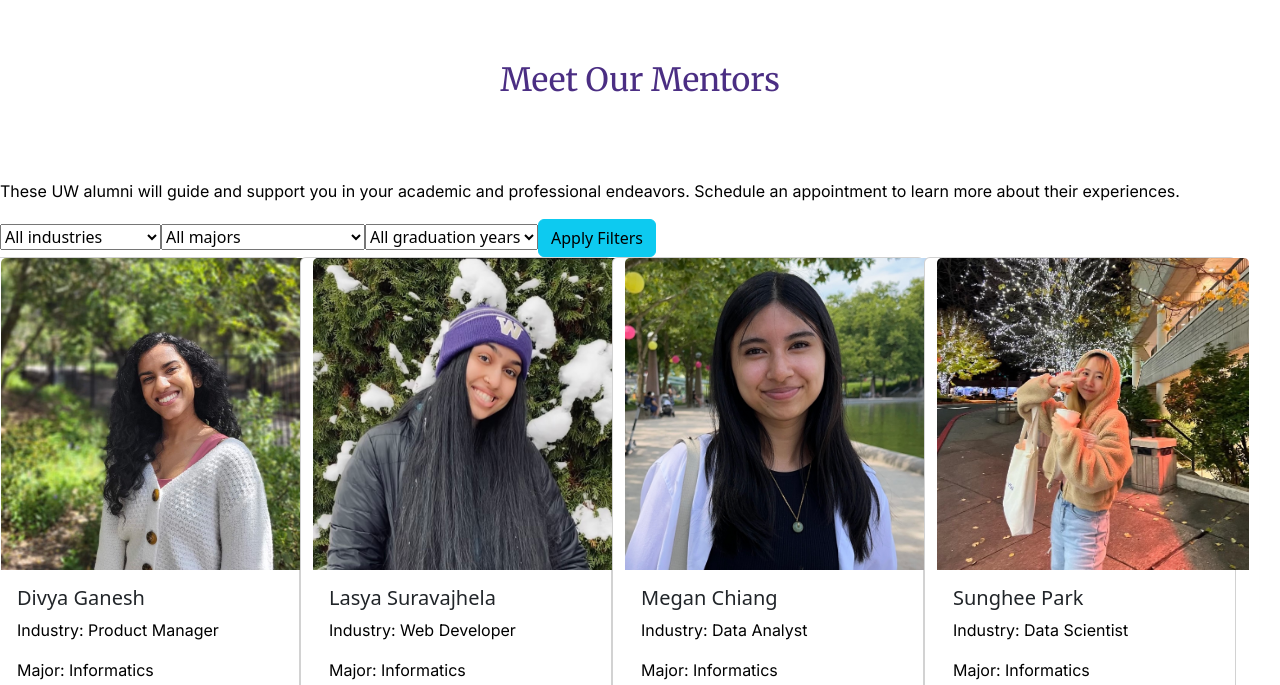
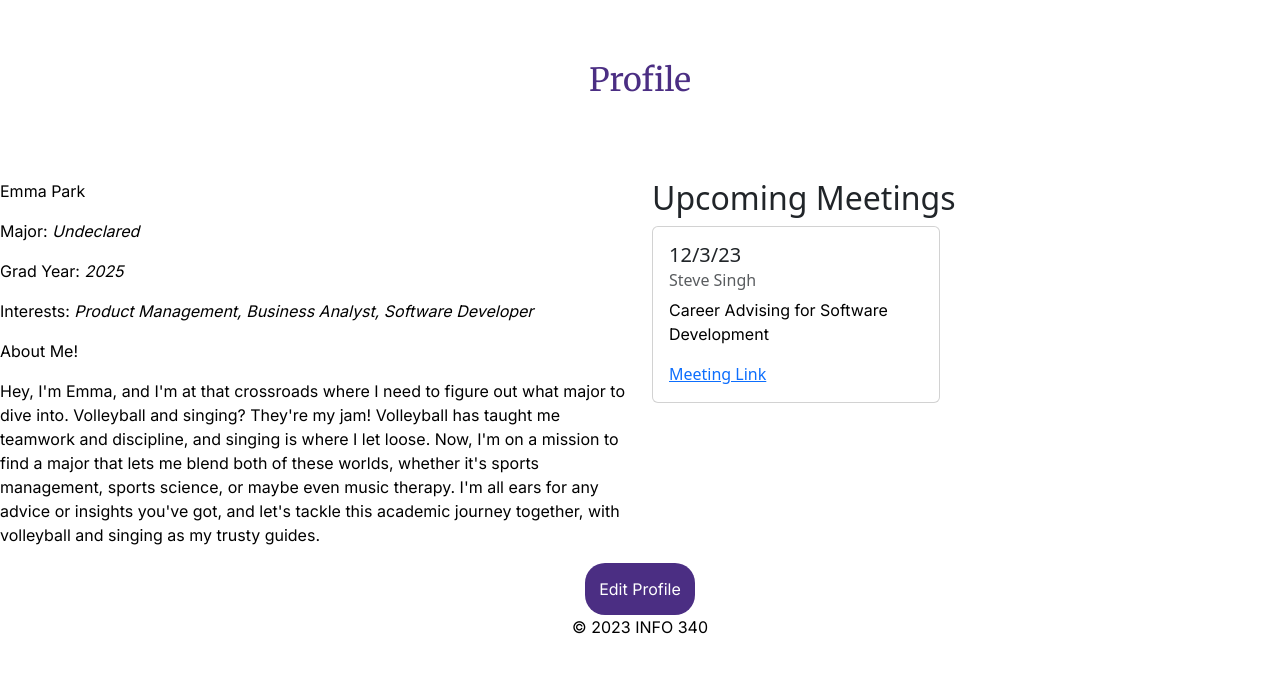
Before and after one commit to meganjchiang/info340proj, a React app: page / in a window 1280 px wide. Shown: the part 115-800 px from the top of the page. Built offline with nearby package versions, Linux system fonts and the light colour scheme.

Commit message:
css changes

```diff
--- a/src/components/App.js
+++ b/src/components/App.js
@@ -77,16 +77,16 @@ function App(props) {
                 {/* < Home /> */}
                 {/* < LoginPage /> */}
                 {/* <CreateAccountPage /> */}
-                <MentorGrid
+                {/* <MentorGrid
                     mentors={displayedMentors}
                     industryOptions={uniqueIndustries}
                     majorOptions={uniqueMajors}
                     gradYearOptions={uniqueGradYears}
-                    applyFilterCallback={applyFilter} />
+                    applyFilterCallback={applyFilter} /> */}
                 {/* <MentorApplicationPage /> */}
                 {/* <Appointment /> */}
                 {/* <ApproveAdmin appliedMentors={SAMPLE_MENTORS} /> */}
-                {/* <Profile profileData={SAMPLE_PROFILE} meetingData={SAMPLE_MEETING}/> */}
+                <Profile profileData={SAMPLE_PROFILE} meetingData={SAMPLE_MEETING}/>
 
             </main>
 
--- a/src/components/Approve_Admin.js
+++ b/src/components/Approve_Admin.js
@@ -28,6 +28,7 @@ export function ApproveAdmin(props) {
     return (
         <div>
             <h1 className="headingForMentor"> Mentor Applications </h1>
+            <div className="table-style">
             <Table striped="columns">
                 <thead className="thead-dark">
                     <tr>
@@ -42,6 +43,7 @@ export function ApproveAdmin(props) {
                     {mentorRows}
                 </tbody>
             </Table>
+            </div>
         </div>
     )
 }
--- a/src/components/Profile.js
+++ b/src/components/Profile.js
@@ -32,11 +32,12 @@ export function Profile(props) {
 
     })
     return (
-        <div>
+        <div className="profile-page">
             <div>
                 <h1 className="headingProfile"> Profile</h1>
             </div>
-            <div className="aboutMeAll">
+            <div className="row">
+            <div className="aboutMeAll col-md-6">
 
 
                 <div className="extraInfo">
@@ -52,20 +53,20 @@ export function Profile(props) {
                     <p>{bio}</p>
 
                 </div>
+            </div>
 
 
-            </div>
-
-            <div className="text-center">
-                <button className="submit" type="submit"><a href="update_profile.html" >Update Profile</a></button>
-            </div>
-
-            <h2 className="upcomingMeeting"> Upcoming Meetings </h2>
+            <div className="upcomingMeetings col-md-6">
+            <h2> Upcoming Meetings </h2>
             {/* Upcoming meetings */}
-            <div>
                 {meetingSchedule}
             </div>
+            </div>
+            <div className="text-center">
+                {/* <button className="submit" type="submit"><a href="update_profile.html" >Update Profile</a></button> */}
+                <button className="submit btn tbn-primary" type="submit">Edit Profile</button>
 
+            </div>
         </div>
     )
 }
--- a/src/data/profileData.json
+++ b/src/data/profileData.json
@@ -1,7 +1,7 @@
 [
     {
-        "name": "Emily",
-        "bio": "Hey, I'm Emily, and I'm at that crossroads where I need to figure out what major to dive into. Volleyball and singing? They're my jam! Volleyball has taught me teamwork and discipline, and singing is where I let loose. Now, I'm on a mission to find a major that lets me blend both of these worlds, whether it's sports management, sports science, or maybe even music therapy. I'm all ears for any advice or insights you've got, and let's tackle this academic journey together, with volleyball and singing as my trusty guides. ",
+        "name": "Emma Park",
+        "bio": "Hey, I'm Emma, and I'm at that crossroads where I need to figure out what major to dive into. Volleyball and singing? They're my jam! Volleyball has taught me teamwork and discipline, and singing is where I let loose. Now, I'm on a mission to find a major that lets me blend both of these worlds, whether it's sports management, sports science, or maybe even music therapy. I'm all ears for any advice or insights you've got, and let's tackle this academic journey together, with volleyball and singing as my trusty guides. ",
         "interests": "Product Management, Business Analyst, Software Developer",
         "major": "Undeclared",
         "grad_year": "2025"
--- a/src/style.css
+++ b/src/style.css
@@ -154,7 +154,6 @@ footer {
     color: white;
     padding: .8rem;
     border-radius: 20px;
-    width: 90px;
     justify-content: center;
     margin: auto;
 }
```
